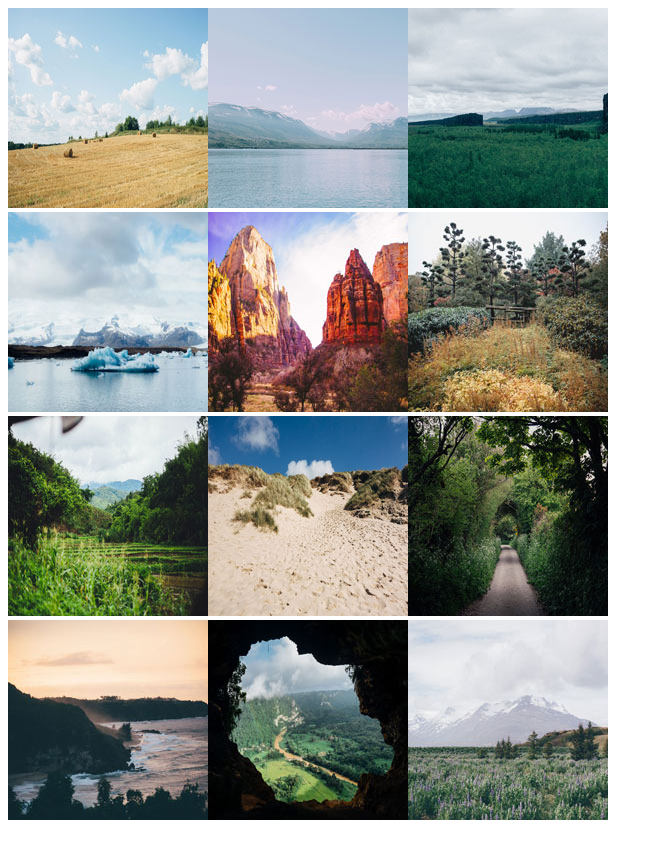
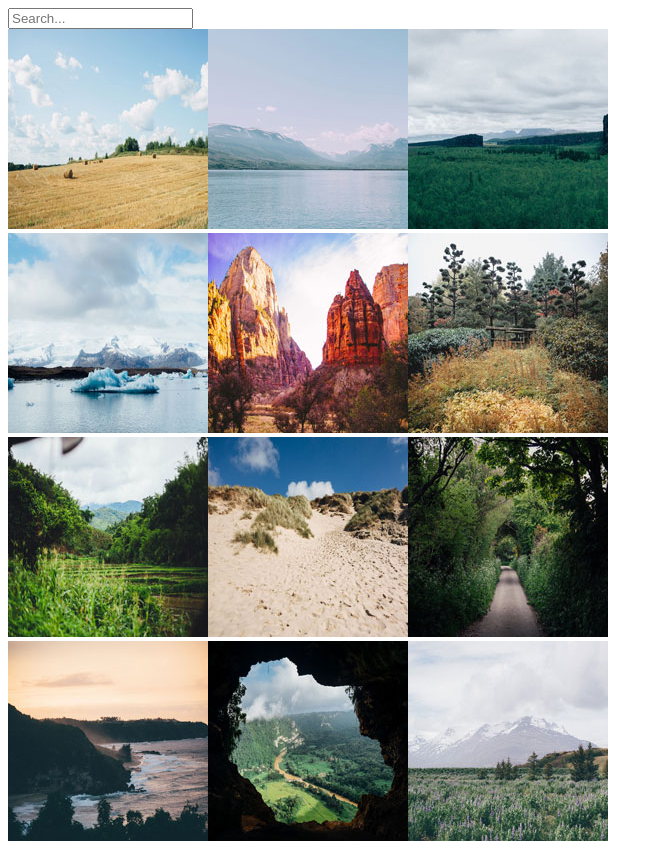
Before and after one commit to dallyq/photo_gallery_v5, a plain HTML site: page index.html in a window 1280 px wide. Shown: the whole page, without its empty margins (0-663 px from the left). Before the commit the page ends 832 px from the top, so only its background shows below. Drawn offline with Linux system fonts and the light colour scheme; some packages are replaced by stand-ins of ours; a script that the page names is missing.

Commit message:
Added searchbar to the code.

```diff
--- a/index.html
+++ b/index.html
@@ -11,6 +11,8 @@
 </head>
 
 <body>
+
+    <input type="text" id="searchBar" placeholder="Search...">
 
     <main>
         <div class="gallery">
```
